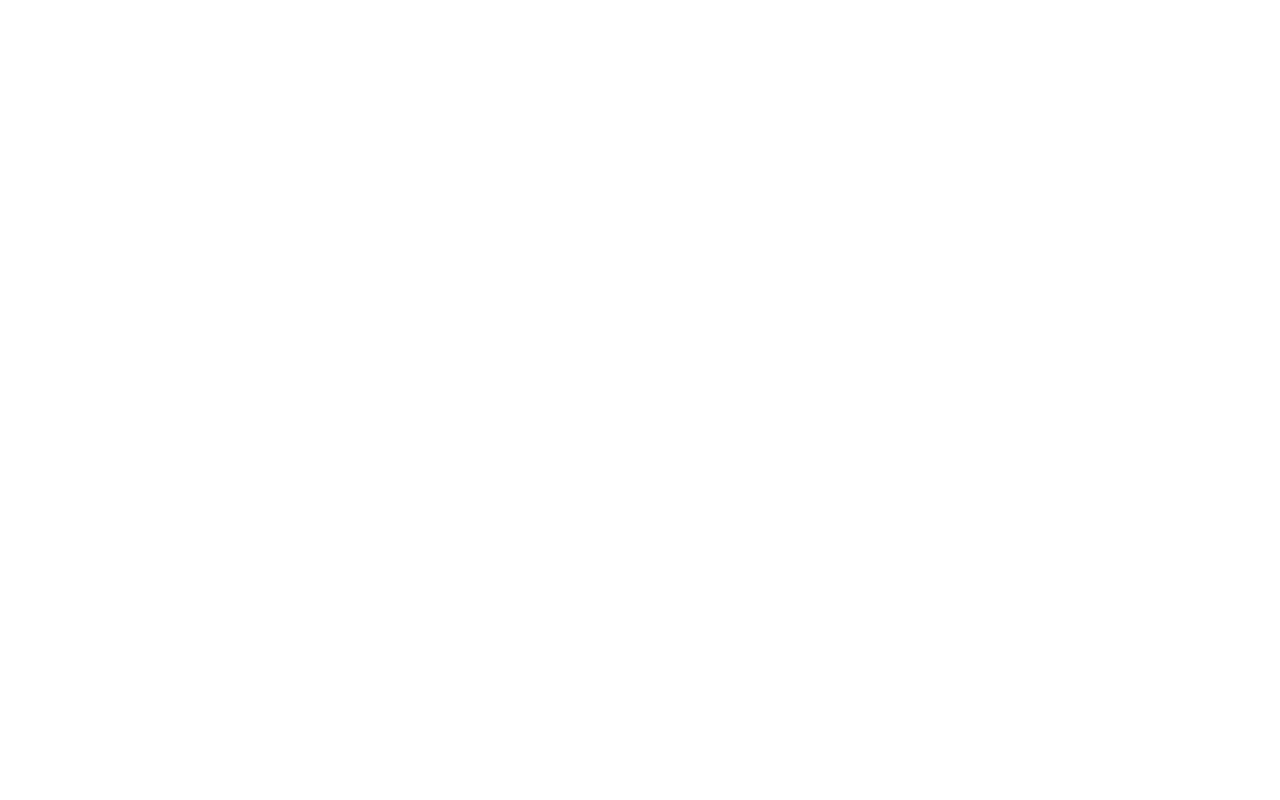
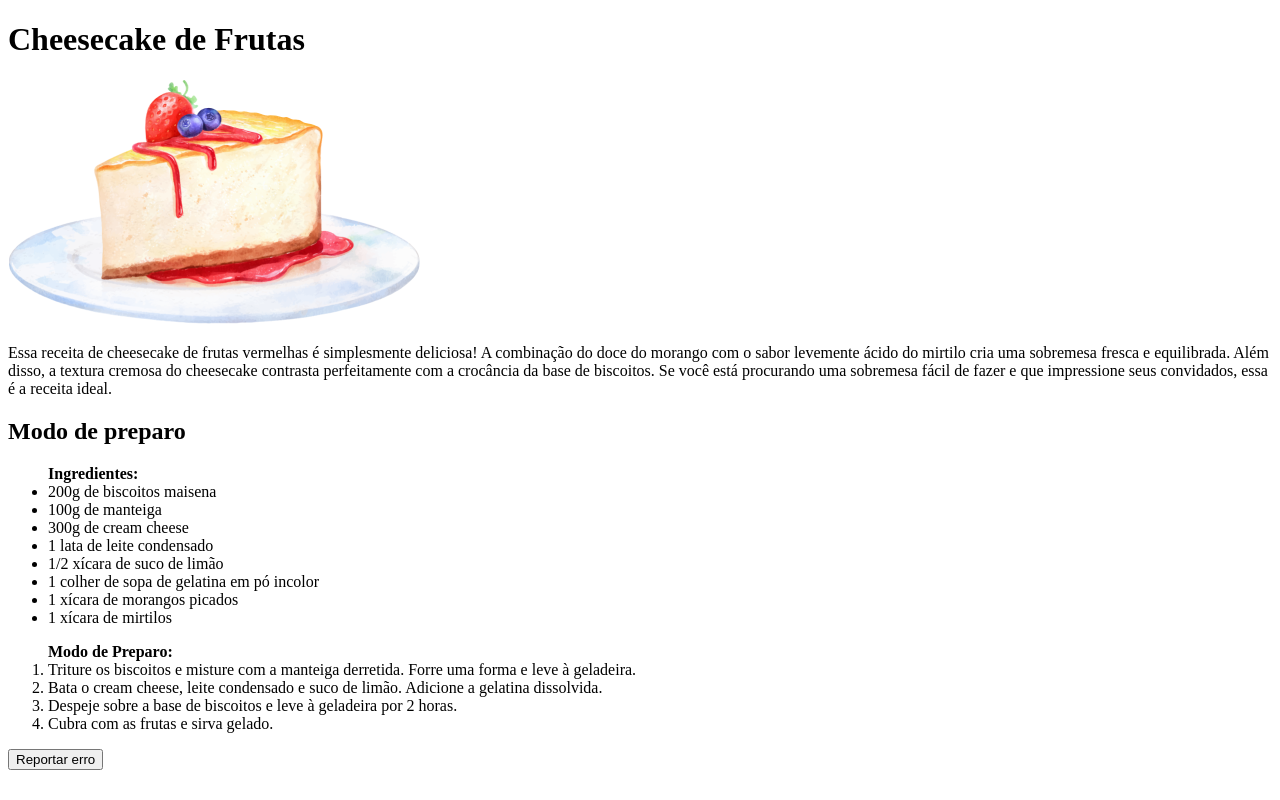
Before and after one commit to josiannefreitas/explorer-p05, a plain HTML site: page index.html in a window 1280 px wide. Drawn offline with Linux system fonts and the light colour scheme.

Commit message:
💬 add text

```diff
--- a/index.html
+++ b/index.html
@@ -1,12 +1,56 @@
 <!DOCTYPE html>
 <html lang="pt-br">
-<head>
-  <meta charset="UTF-8">
-  <meta name="viewport" content="width=device-width, initial-scale=1.0">
+  <head>
+    <meta charset="UTF-8" />
+    <meta name="viewport" content="width=device-width, initial-scale=1.0" />
 
-  <title>Cheesecake</title>
-</head>
-<body>
+    <title>Cheesecake</title>
+  </head>
+  <body>
+    <main>
+      <div class="intro">
+        <h1>Cheesecake de Frutas</h1>
+        <img
+          src="assets/cheesecake.png"
+          alt="Ilustração de cheesecake de frutas"
+        />
+        <p>
+          Essa receita de cheesecake de frutas vermelhas é simplesmente
+          deliciosa! A combinação do doce do morango com o sabor levemente ácido
+          do mirtilo cria uma sobremesa fresca e equilibrada. Além disso, a
+          textura cremosa do cheesecake contrasta perfeitamente com a crocância
+          da base de biscoitos. Se você está procurando uma sobremesa fácil de
+          fazer e que impressione seus convidados, essa é a receita ideal.
+        </p>
+      </div>
 
-</body>
+      <div class="baking">
+        <h2>Modo de preparo</h2>
+
+        <ul>
+          <strong>Ingredientes:</strong>
+
+          <li>200g de biscoitos maisena</li>
+          <li>100g de manteiga</li>
+          <li>300g de cream cheese</li>
+          <li>1 lata de leite condensado</li>
+          <li>1/2 xícara de suco de limão</li>
+          <li>1 colher de sopa de gelatina em pó incolor</li>
+          <li>1 xícara de morangos picados</li>
+          <li>1 xícara de mirtilos</li>
+        </ul>
+
+        <ol>
+          <strong>Modo de Preparo:</strong>
+
+          <li>Triture os biscoitos e misture com a manteiga derretida. Forre uma forma e leve à geladeira.</li>
+          <li>Bata o cream cheese, leite condensado e suco de limão. Adicione a gelatina dissolvida.</li>
+          <li>Despeje sobre a base de biscoitos e leve à geladeira por 2 horas.</li>
+          <li>Cubra com as frutas e sirva gelado.</li>
+        </ol>
+
+        <button>Reportar erro</button>
+      </div>
+    </main>
+  </body>
 </html>
```
Also changed, not shown: assets/cheesecake.png (added).
